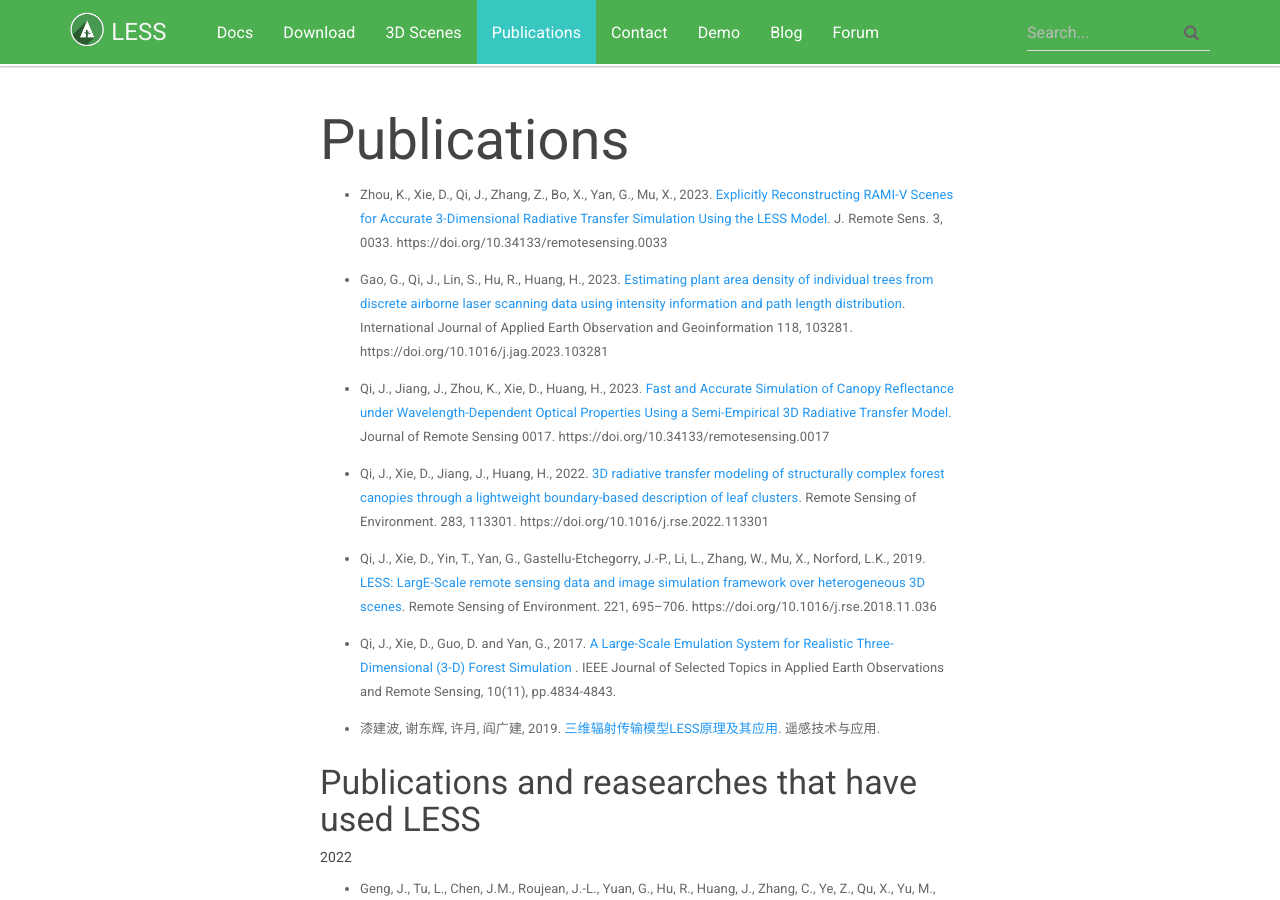
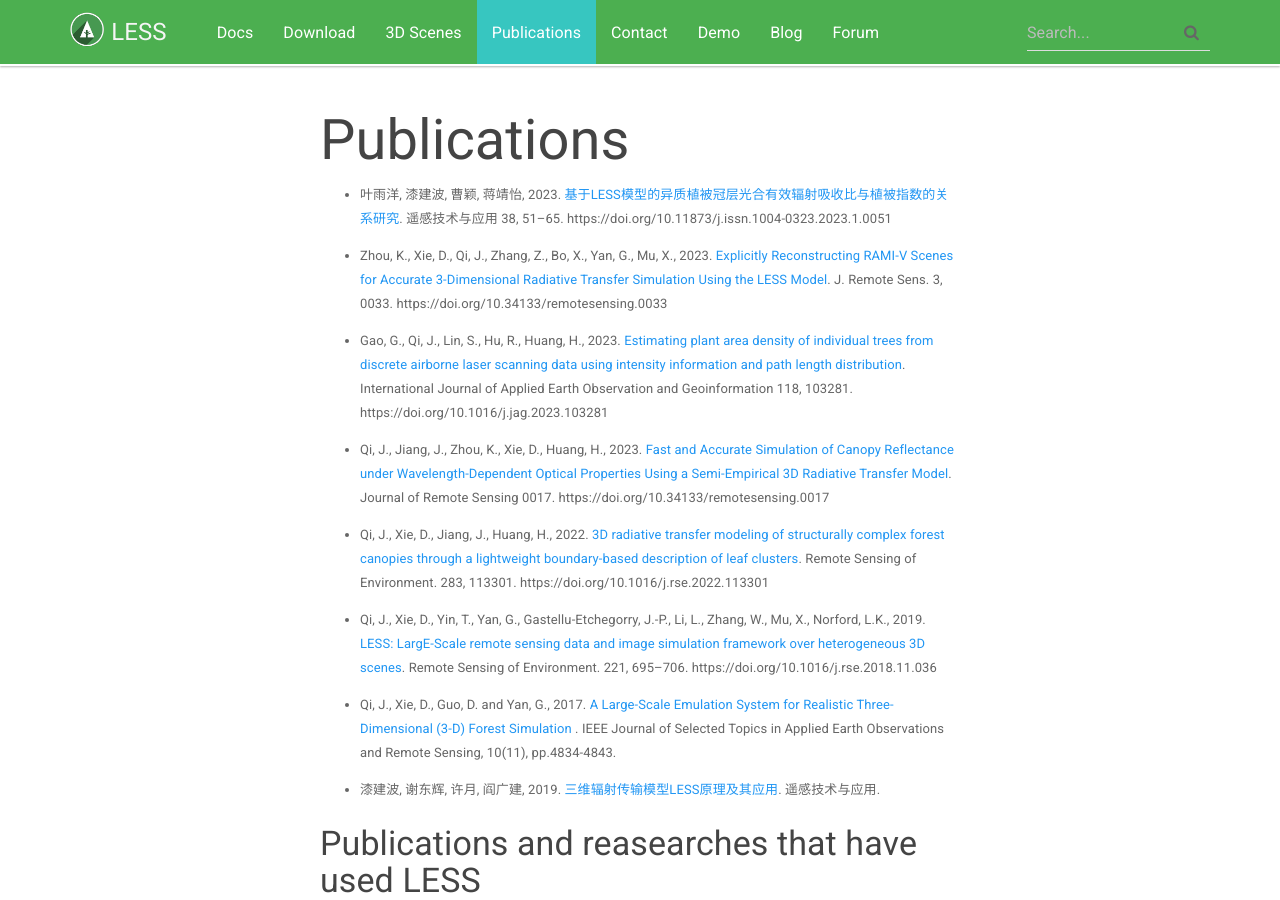
Before and after one commit to jianboqi/jianboqi.github.io, a Jekyll site: the page built from publications.md, in a window 1280 px wide and 900 px high. Built offline with Jekyll 4.4.1, drawn with Linux system fonts in a browser that asks for light colours; nearby versions of some CDN libraries.

Commit message:
Update publications.md

```diff
--- a/publications.md
+++ b/publications.md
@@ -4,6 +4,8 @@ layout: page
 permalink: /publications/
 sectionid: page_publications
 ---
+* 叶雨洋, 漆建波, 曹颖, 蒋靖怡, 2023. [基于LESS模型的异质植被冠层光合有效辐射吸收比与植被指数的关系研究](http://www.rsta.ac.cn/CN/10.11873/j.issn.1004-0323.2023.1.0051). 遥感技术与应用 38, 51–65. https://doi.org/10.11873/j.issn.1004-0323.2023.1.0051
+
 * Zhou, K., Xie, D., Qi, J., Zhang, Z., Bo, X., Yan, G., Mu, X., 2023. [Explicitly Reconstructing RAMI-V Scenes for Accurate 3-Dimensional Radiative Transfer Simulation Using the LESS Model](https://spj.science.org/doi/10.34133/remotesensing.0033). J. Remote Sens. 3, 0033. https://doi.org/10.34133/remotesensing.0033
 
 * Gao, G., Qi, J., Lin, S., Hu, R., Huang, H., 2023. [Estimating plant area density of individual trees from discrete airborne laser scanning data using intensity information and path length distribution](https://www.sciencedirect.com/science/article/pii/S1569843223001036). International Journal of Applied Earth Observation and Geoinformation 118, 103281. https://doi.org/10.1016/j.jag.2023.103281
```
